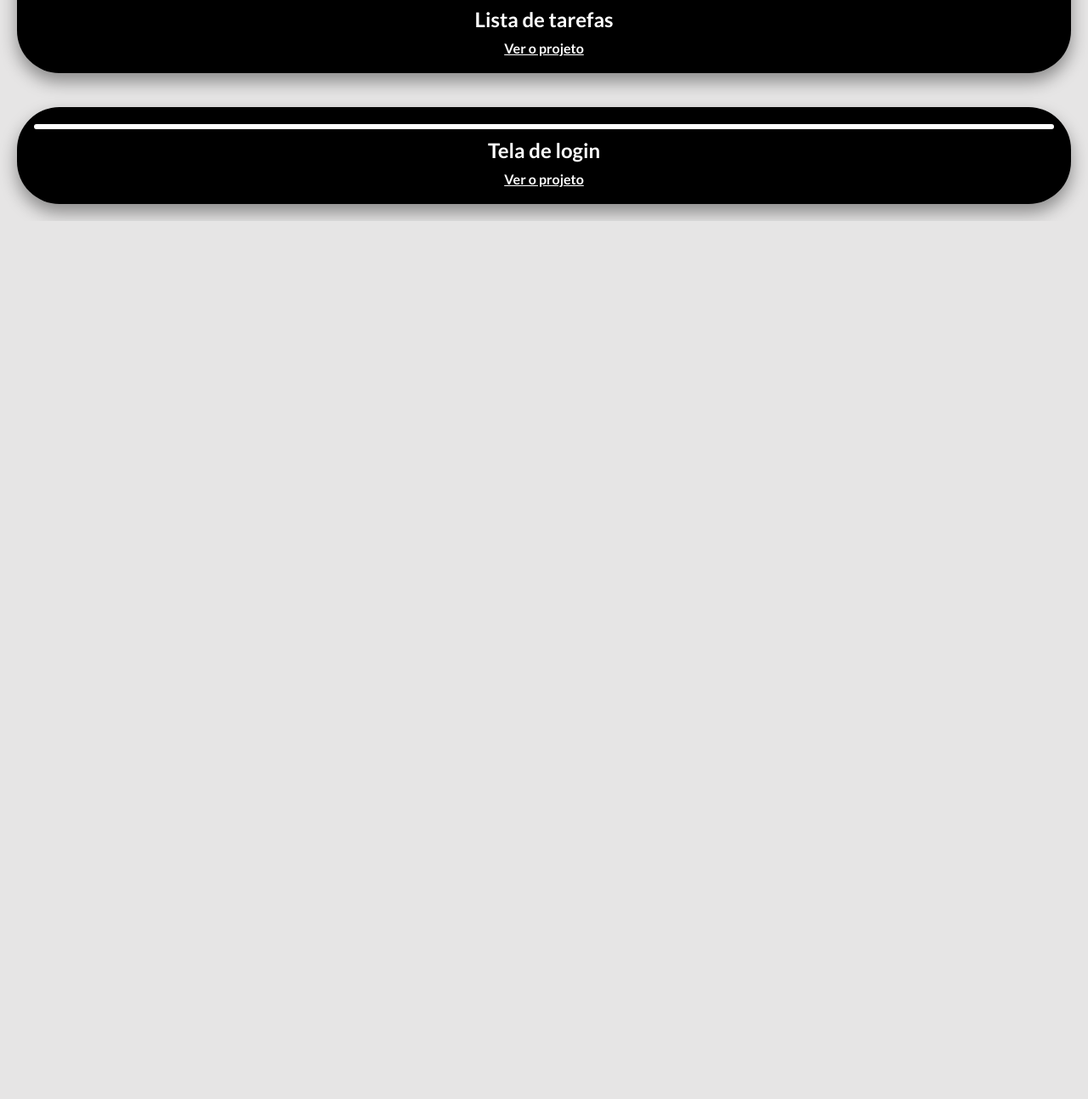
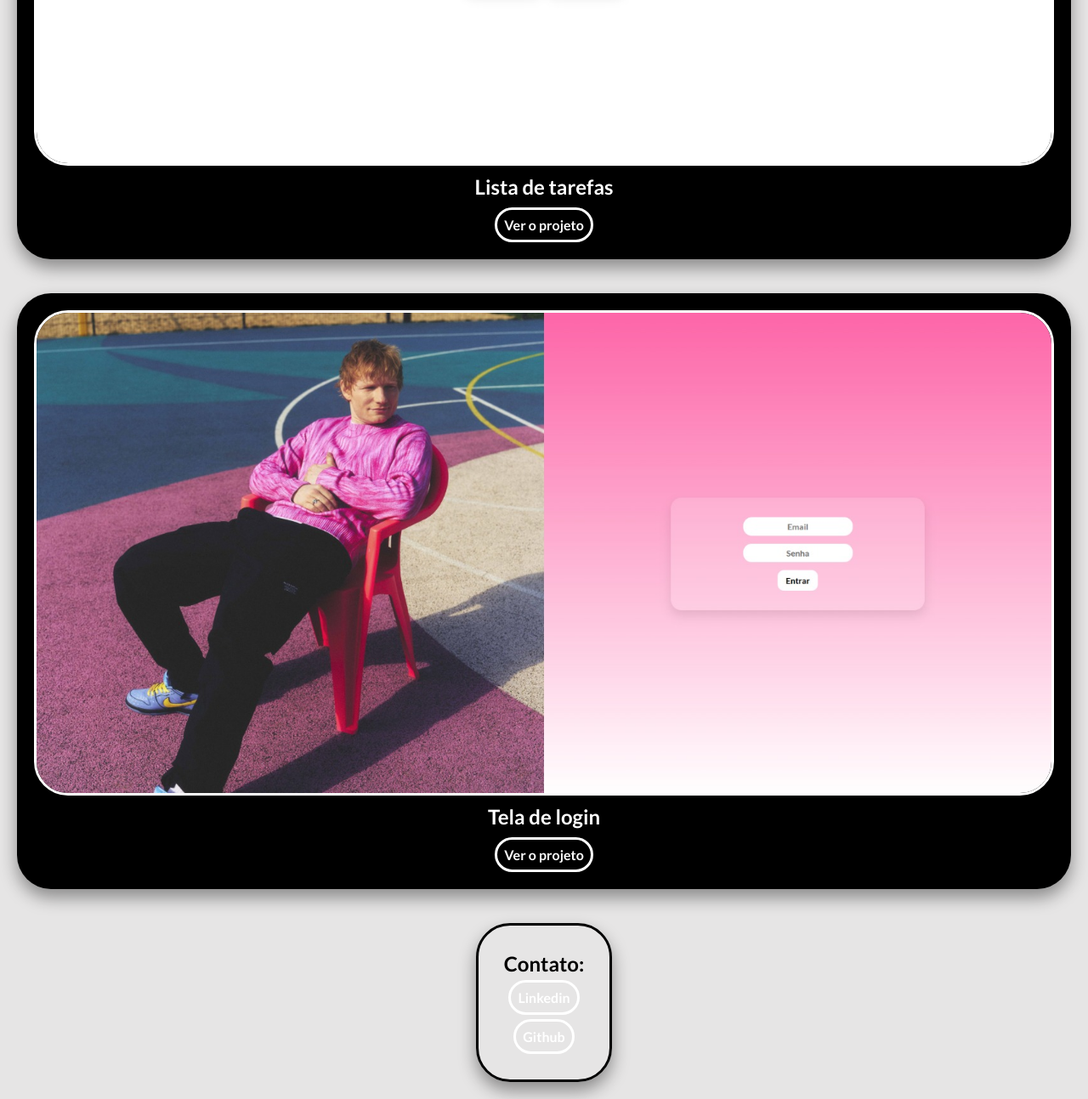
Before and after one commit to ArthurORothen/portfolio, a plain HTML site: page index.html in a window 1280 px wide. Shown: the part 1424-2717 px from the top of the page at 85% size. Before the commit the page ends 1684 px from the top, so only its background shows below. Drawn offline with Linux system fonts and the light colour scheme.

Commit message:
Atualização geral na aparência, estrutura e informações

```diff
--- a/index.html
+++ b/index.html
@@ -10,26 +10,46 @@
 
 <body>
     <header>Portfólio Arthur</header>
+
+    <div class="sobre_mim">
+        <h1>Sobre mim:</h1>
+        <h3 class="texto_sobre_mim">Sou educado, empático, sincero e procuro um trabalho para
+            ganhar experiência no mundo profissional, que me permita usar
+            as habilidades que tive na escola e faculdade, e cursos online para crescer profissionalmente.
+            Quero aprender mais sobre linguagens utilizada em front-end,
+            também quero aprender mais sobre UX e UI</h3>
+    </div>
+
     <main class="projetos">
         <h1>Meus projetos pessoais</h1>
         <div class="projeto">
             <img src="/imgs/albuns.png" alt="">
             <h2>Discografia do Ed Sheeran</h2>
-            <a href="https://arthurorothen.github.io/Site-de-albuns-do-Ed-Sheeran/" target="_blank" rel="noopener noreferrer">Ver o projeto</a>
+            <a href="https://arthurorothen.github.io/Site-de-albuns-do-Ed-Sheeran/" target="_blank"
+                rel="noopener noreferrer">Ver o projeto</a>
         </div>
 
         <div class="projeto">
             <img src="imgs/tarefas.png" alt="">
             <h2>Lista de tarefas</h2>
-            <a href="https://arthurorothen.github.io/Lista-de-tarefas-basico/" target="_blank" rel="noopener noreferrer">Ver o projeto</a>
+            <a href="https://arthurorothen.github.io/Lista-de-tarefas-basico/" target="_blank"
+                rel="noopener noreferrer">Ver o projeto</a>
         </div>
 
         <div class="projeto">
-            <img src="" alt="">
+            <img src="imgs/login.png" alt="">
             <h2>Tela de login</h2>
-            <a href="" target="_blank" rel="noopener noreferrer">Ver o projeto</a>
+            <a href="https://arthurorothen.github.io/Tela-de-login/" target="_blank" rel="noopener noreferrer">Ver o projeto</a>
         </div>
     </main>
+
+    <div class="redes_sociais">
+        <h2>Contato:</h2>
+        <a href="https://www.linkedin.com/in/arthur-oliveira-20180b353/" target="_blank"
+            rel="noopener noreferrer" class="bt_rede_social">Linkedin</a>
+        <a href="https://github.com/ArthurORothen" target="_blank"
+        rel="noopener noreferrer" class="bt_rede_social">Github</a>
+    </div>
 
     <script src="/app.js"></script>
 </body>
--- a/style.css
+++ b/style.css
@@ -8,40 +8,43 @@
     font-weight: bold;
 }
 
-body{
+body {
+    display: flex;
+    flex-direction: column;
+    align-items: center;
     background-color: #e6e5e5;
     color: black;
 }
 
-header{
+header {
     font-size: large;
     border: solid;
     width: fit-content;
-    border-radius: 50px;
-    padding: 8px;
+    border-radius: 40px;
+    padding: 12px;
     margin: 5px;
     background-color: black;
     color: #e6e5e5;
 }
 
-main{
+main {
     display: flex;
     flex-direction: column;
     align-items: center;
 }
 
-img{
+img {
     width: 1200px;
     border: solid;
-    border-radius: 50px;
+    border-radius: 40px;
 }
 
-.projeto{
+.projeto {
     display: flex;
     flex-direction: column;
     align-items: center;
     gap: 10px;
-    border-radius: 50px;
+    border-radius: 40px;
     margin: 20px;
     padding: 20px;
     background-color: black;
@@ -49,10 +52,60 @@ img{
     box-shadow: 0px 10px 20px rgba(0, 0, 0, 0.4)
 }
 
-a{
+.sobre_mim {
+    display: flex;
+    flex-direction: column;
+    align-items: center;
+    margin: 20px;
+}
+
+.texto_sobre_mim {
+    width: 900px;
+}
+
+.redes_sociais {
+    color: black;
+    display: flex;
+    flex-direction: column;
+    align-items: center;
+    border: solid;
+    border-radius: 40px;
+    margin: 20px;
+    padding: 30px;
+    gap: 5px;
+    box-shadow: 0px 10px 20px rgba(0, 0, 0, 0.4);
+}
+
+a {
+    color: white;
+    text-decoration: none;
+    border: solid;
+    border-radius: 40px;
+    padding: 8px;
+}
+
+a:visited {
     color: white;
 }
 
-a:visited{
+a:hover {
+    cursor: pointer;
+    color: black;
+    border-color: black;
+    background-color: #e6e5e5;
+}
+
+.bt_rede_social{
+    text-decoration: none;
+}
+
+.bt_rede_social:visited {
+    color: black;
+}
+
+.bt_rede_social:hover {
+    cursor: pointer;
     color: white;
+    border-color: white;
+    background-color: black;
 }
```
Also changed, not shown: imgs/login.png (added).
